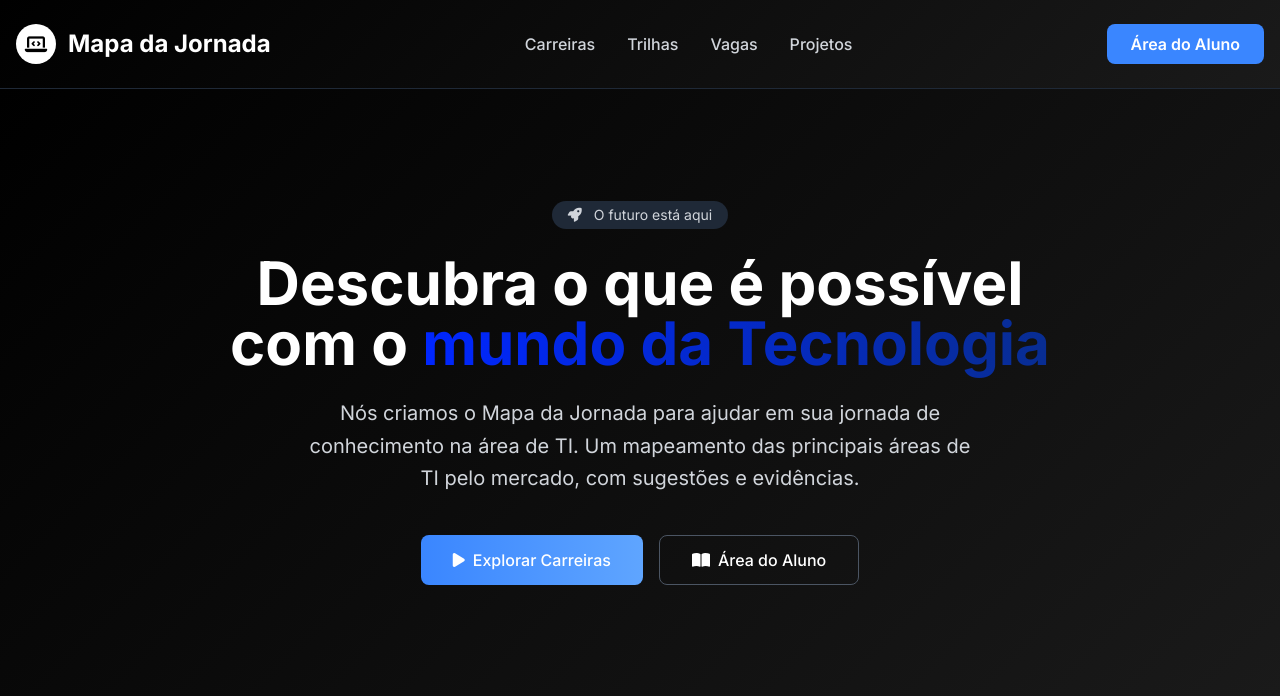
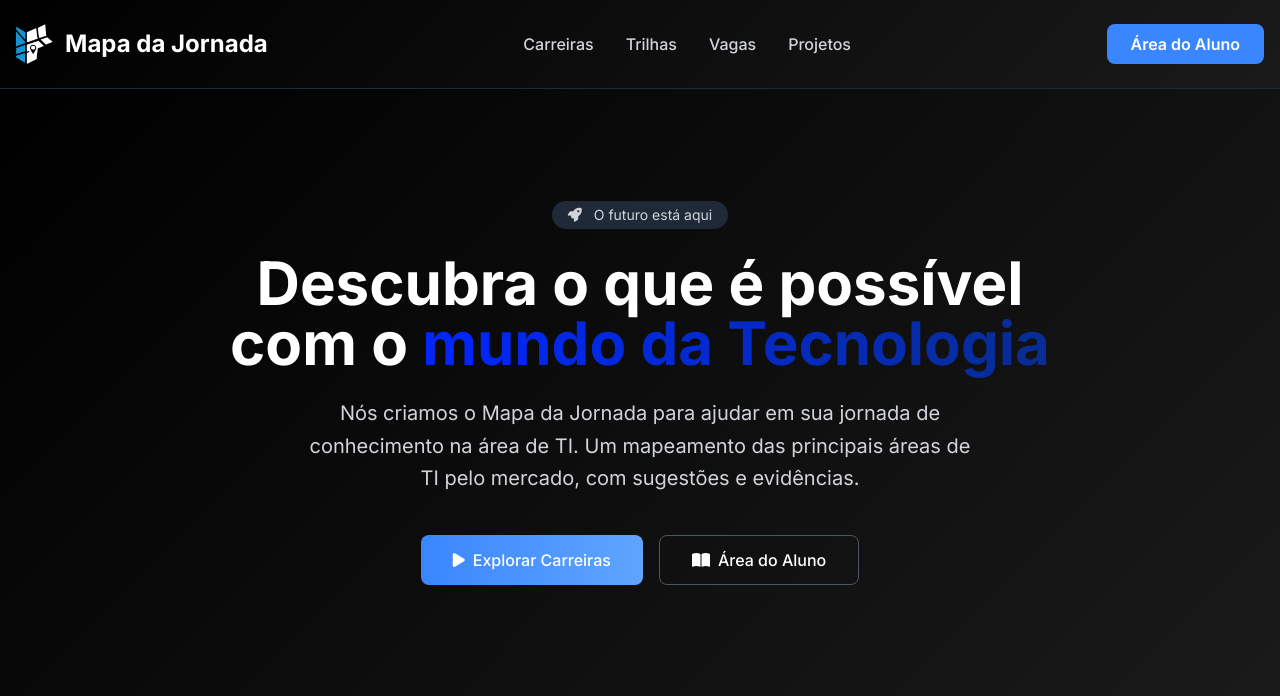
Before and after one commit to jeanlucqs/mapadajornada, a Django app: page / in a window 1280 px wide. Shown: the top 696 px of the page. Run offline with Django 5.2, Linux system fonts and the light colour scheme; data comes from the database, SQL or seed files in the repository; both versions use the stored data as it was after the commit; some libraries are stand-ins or nearby versions.

Commit message:
logo add no nav

```diff
--- a/templates/base.html
+++ b/templates/base.html
@@ -1,3 +1,4 @@
+{% load static %}
 <!DOCTYPE html>
 <html lang="pt-BR">
   <head>
@@ -74,14 +75,12 @@
   </head>
 
   <body class="flex flex-col min-h-screen bg-primary text-white font-sans">
-    <!-- NAVBAR FIXA -->
     <header class="gradient-bg py-6 border-b border-gray-800 sticky top-0 z-50">
         <div class="container mx-auto px-4">
             <div class="flex justify-between items-center">
                 <div class="flex items-center">
-                    <div class="w-10 h-10 rounded-full bg-white flex items-center justify-center mr-3">
-                        <i class="fas fa-laptop-code text-black text-lg"></i>
-                    </div>
+                    <img src="{% static 'imagens/logo.png' %}" alt="Mapa da Jornada Icon" class="h-10 w-auto mr-3">
+
                     <div class="text-2xl font-bold text-white">
                         <span>Mapa da Jornada</span>
                     </div>
@@ -131,10 +130,8 @@
         </div>
     </header>
 
-    <!-- Mobile Menu -->
     <div id="mobile-menu" class="hidden md:hidden bg-secondary border border-gray-700 w-64 rounded-xl shadow-2xl">
         <div class="p-4 space-y-3">
-            <!-- Links principais -->
             <div class="space-y-2">
                 <a href="{% url 'index' %}" class="block text-gray-300 hover:text-white hover:bg-gray-800 py-2 px-3 rounded-lg transition-all duration-200 text-sm font-medium">
                     <i class="fas fa-briefcase w-5 mr-3"></i>
@@ -154,7 +151,6 @@
                 </a>
             </div>
 
-            <!-- Separador -->
             <div class="border-t border-gray-700 pt-3">
                 {% if user.is_authenticated %}
                 <div class="space-y-2">
@@ -184,7 +180,6 @@
         </div>
     </div>
 
-    <!-- Overlay para fechar o menu -->
     <div id="menu-overlay" class="hidden md:hidden"></div>
 
     <script>
@@ -240,7 +235,6 @@
         });
     </script>
 
-    <!-- Espaçamento entre nav e conteúdo -->
     <main class="flex-grow">
         {% block content %}
         {% endblock %}
@@ -249,17 +243,14 @@
     <footer class="gradient-bg py-12 border-t border-gray-800">
         <div class="container mx-auto px-4">
             <div class="flex flex-col md:flex-row justify-between items-center gap-4">
-                <!-- Logo e Nome -->
                 <div class="flex items-center">
-                    <div class="w-10 h-10 rounded-full bg-white flex items-center justify-center mr-3">
-                        <i class="fas fa-laptop-code text-black text-lg"></i>
-                    </div>
+                    <img src="{% static 'imagens/desing sem nome 1.png' %}" alt="Mapa da Jornada Icon" class="h-10 w-auto mr-3 brightness-0 invert">
+
                     <div class="text-2xl font-bold text-white">
                         <span>Mapa da Jornada</span>
                     </div>
                 </div>
 
-                <!-- Informações -->
                 <div class="text-center md:text-right text-gray-500 text-sm">
                     &copy; 2025 - IFRN | Curso de Informática para Internet 💡 |
                 </div>
```
Also changed, not shown: mapa/fixtures/initial_data.json (+11 -0 lines), static/imagens/Design sem nome 1.png (deleted), static/imagens/logo.png (added).
